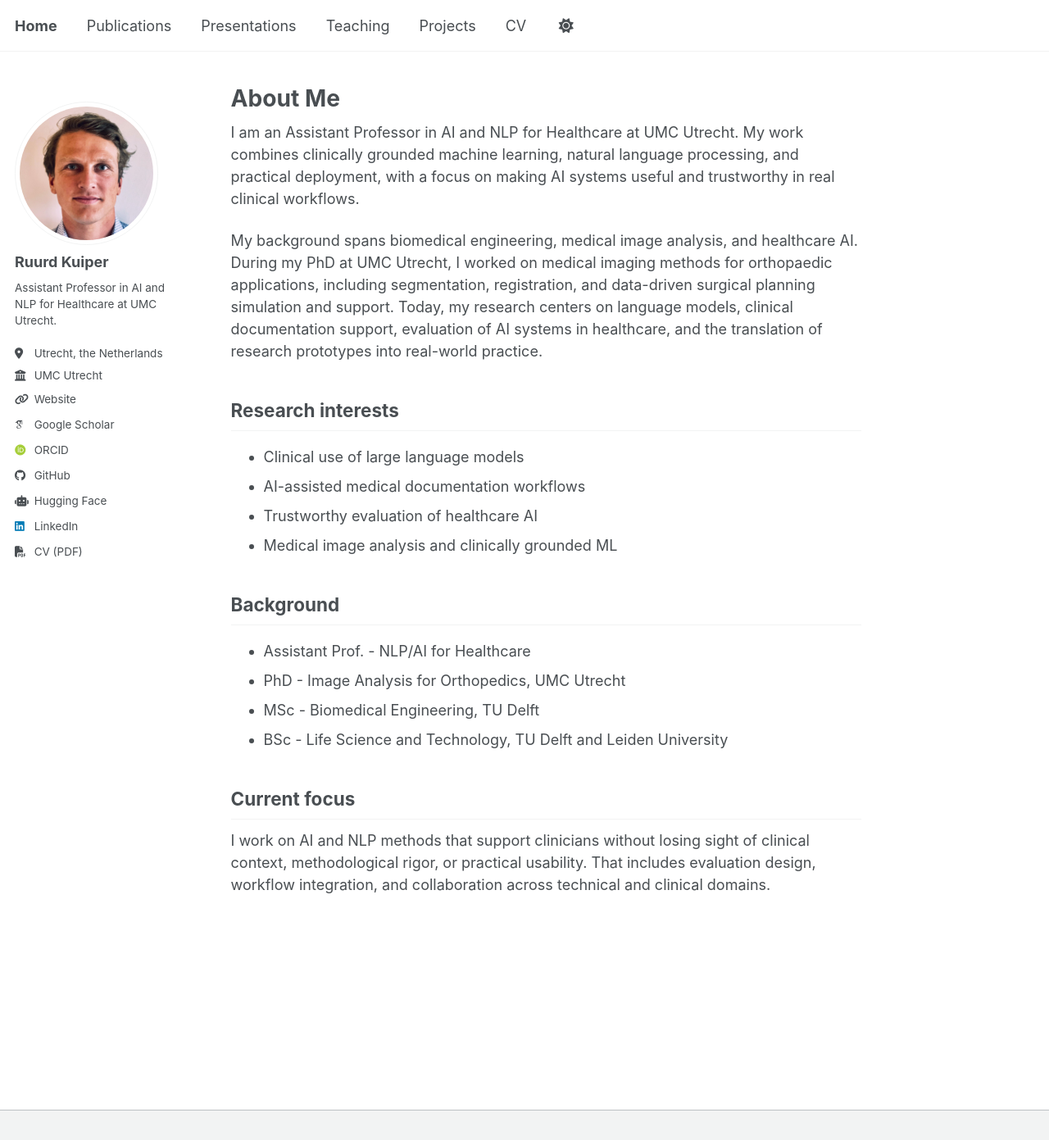
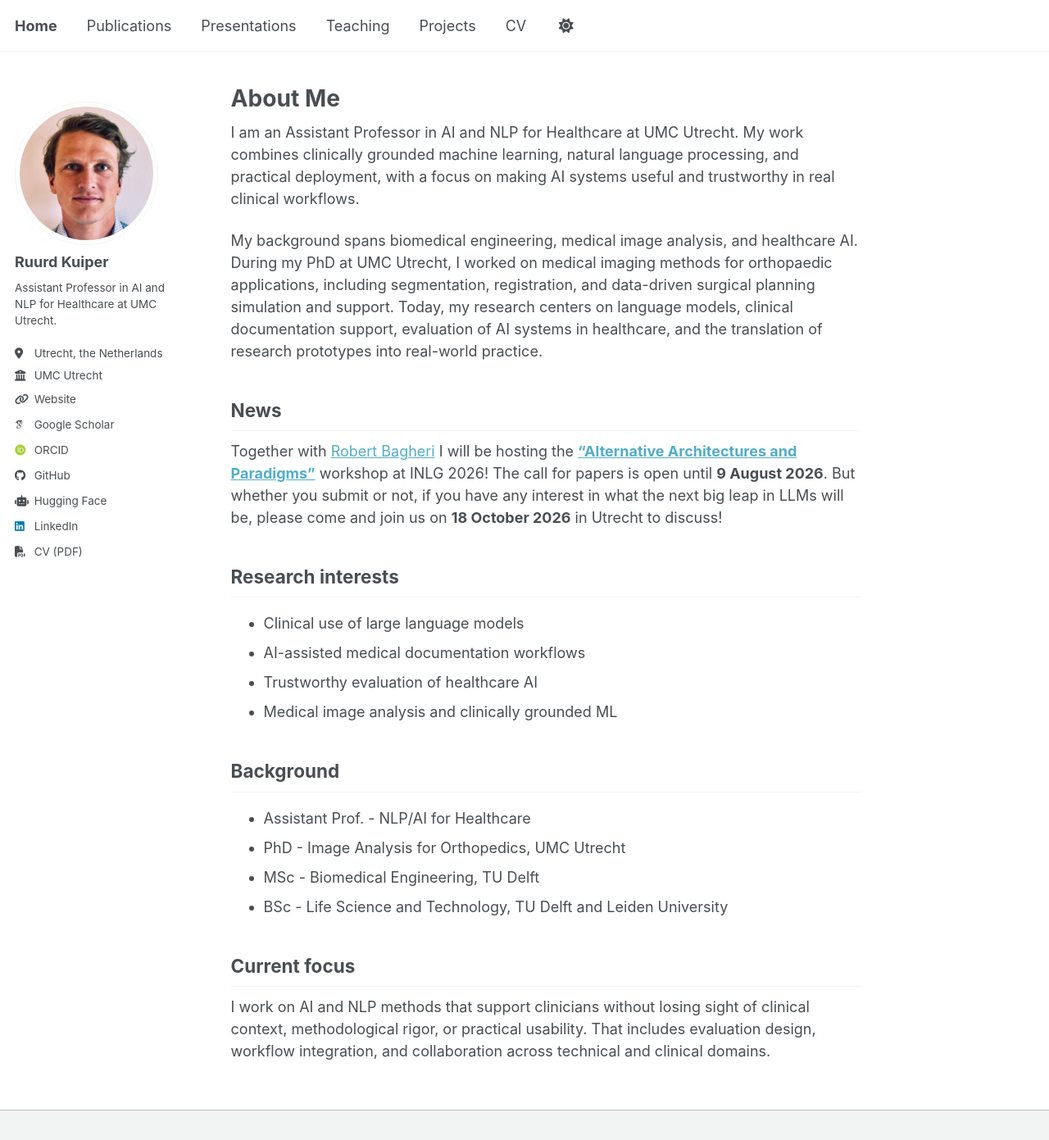
Before and after one commit to RuurdKuiper/homepage, a Jekyll site: the page built from _pages/about.md, in a window 1280 px wide and 1391 px high. Shown: the whole window at 82% size. Built offline with Jekyll 4.4.1, drawn with Linux system fonts in a browser that asks for light colours; some web fonts are replaced; a script that is not in the unit is left out.

Commit message:
Add news section about upcoming workshop at INLG 2026
Added a news section with details about an upcoming workshop on alternative architectures and paradigms in LLMs, hosted by Robert Bagheri and myself.

```diff
--- a/_pages/about.md
+++ b/_pages/about.md
@@ -10,6 +10,10 @@ redirect_from:
 I am an Assistant Professor in AI and NLP for Healthcare at UMC Utrecht. My work combines clinically grounded machine learning, natural language processing, and practical deployment, with a focus on making AI systems useful and trustworthy in real clinical workflows.
 
 My background spans biomedical engineering, medical image analysis, and healthcare AI. During my PhD at UMC Utrecht, I worked on medical imaging methods for orthopaedic applications, including segmentation, registration, and data-driven surgical planning simulation and support. Today, my research centers on language models, clinical documentation support, evaluation of AI systems in healthcare, and the translation of research prototypes into real-world practice.
+
+## News
+
+Together with [Robert Bagheri](https://robertab.nl/) I will be hosting the [**"Alternative Architectures and Paradigms"**](https://aap-inlg.github.io/) workshop at INLG 2026! The call for papers is open until **9 August 2026**. But whether you submit or not, if you have any interest in what the next big leap in LLMs will be, please come and join us on **18 October 2026** in Utrecht to discuss!
 
 ## Research interests
 
```
